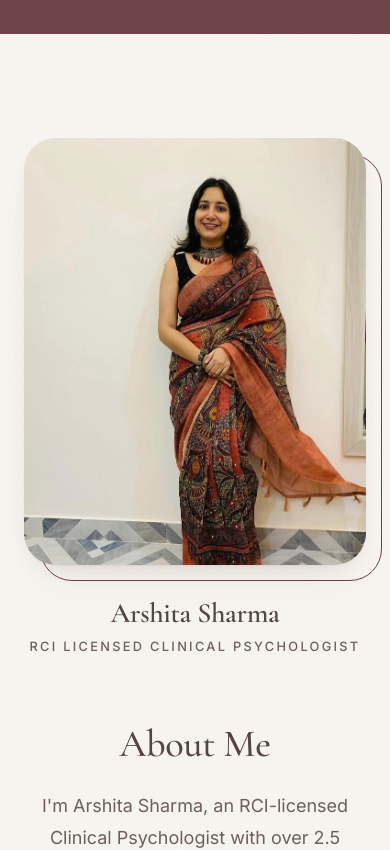
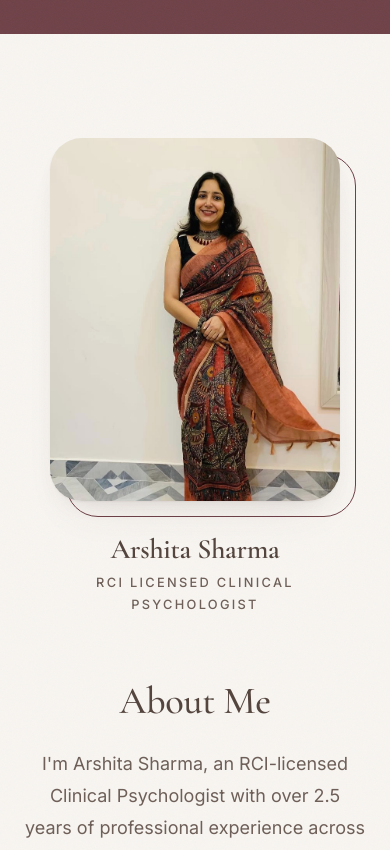
Before and after one commit to mananj183/thestillspace.github.io, a React (Vite) app: page / in a window 390 px wide. Shown: the part 1100-1950 px from the top of the page. Built offline with nearby package versions, Linux system fonts and the light colour scheme.

Commit message:
Resize about portrait, align founder text, wrap contact email on mobile, set deploy base path

```diff
--- a/src/index.css
+++ b/src/index.css
@@ -394,6 +394,8 @@ button {
 
 .portrait-frame {
   position: relative;
+  max-width: 85%;
+  margin-inline: auto;
 }
 
 .portrait-frame::before {
@@ -424,20 +426,26 @@ button {
 
 .founder-name {
   margin-top: 2rem;
+  margin-inline: auto;
+  max-width: 85%;
   font-family: var(--font-heading);
   font-size: 1.75rem;
   font-weight: 600;
   color: var(--text-primary);
+  text-align: center;
 }
 
 .founder-title {
   margin-top: 0.4rem;
+  margin-inline: auto;
+  max-width: 85%;
   font-family: var(--font-sans);
   font-size: 0.8rem;
   font-weight: 500;
   letter-spacing: 0.18em;
   text-transform: uppercase;
   color: var(--text-secondary);
+  text-align: center;
 }
 
 .about-body .section-title {
@@ -602,6 +610,7 @@ button {
   align-items: flex-start;
   gap: 1.25rem;
   margin-bottom: 2.25rem;
+  min-width: 0;
 }
 
 .contact-info-icon {
@@ -624,9 +633,14 @@ button {
   margin-bottom: 0.4rem;
 }
 
+.contact-info-item > div:last-child {
+  min-width: 0;
+}
+
 .contact-info-item p {
   color: var(--text-secondary);
   line-height: 1.6;
+  word-break: break-all;
 }
 
 .contact-form {
--- a/vite.config.ts
+++ b/vite.config.ts
@@ -4,7 +4,7 @@ import { fileURLToPath, URL } from 'node:url'
 
 // https://vitejs.dev/config/
 export default defineConfig({
-  base: '/thestillspace.github.io/',
+  base: '/thestillspacebyarshita/',
   plugins: [react()],
   resolve: {
     alias: {
```
